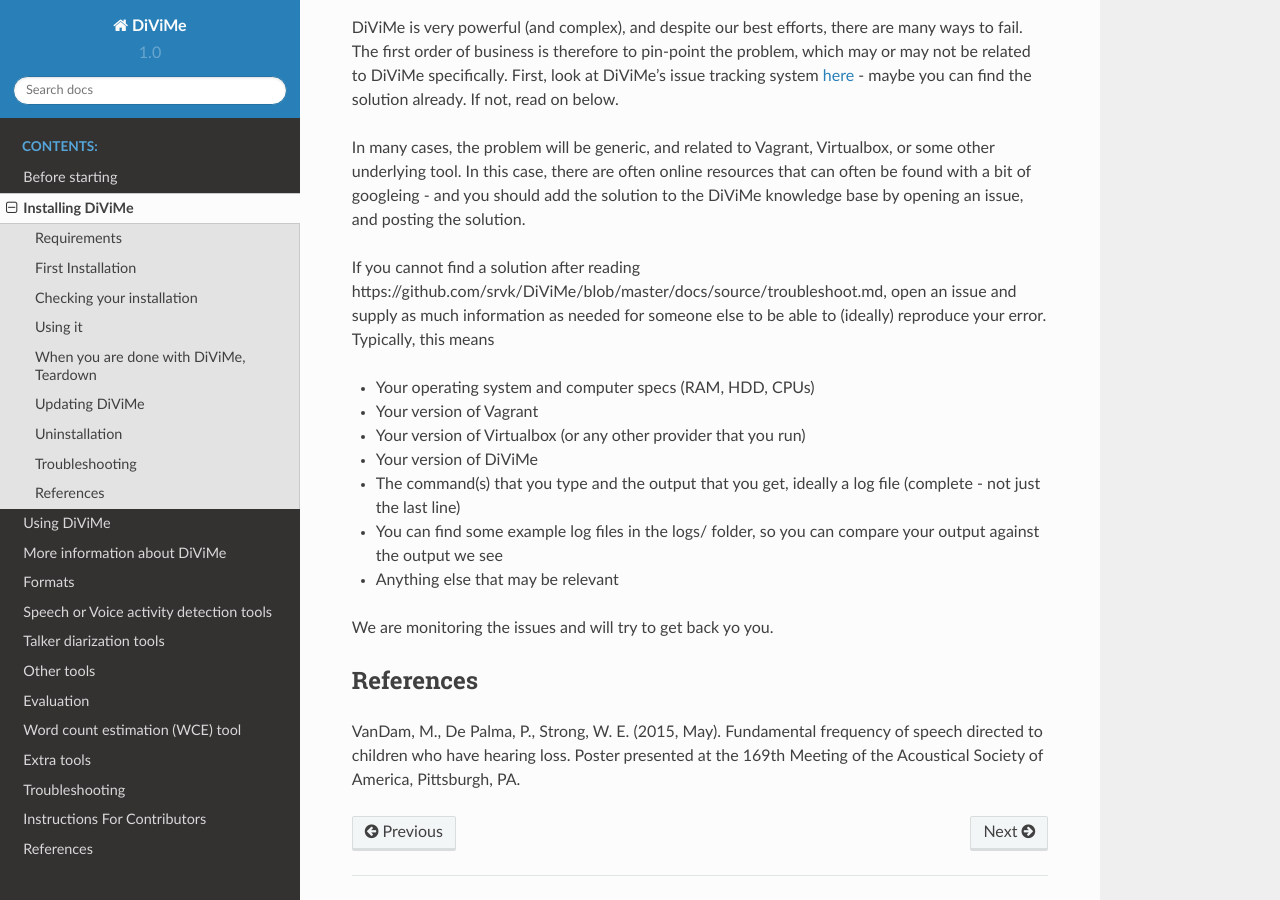
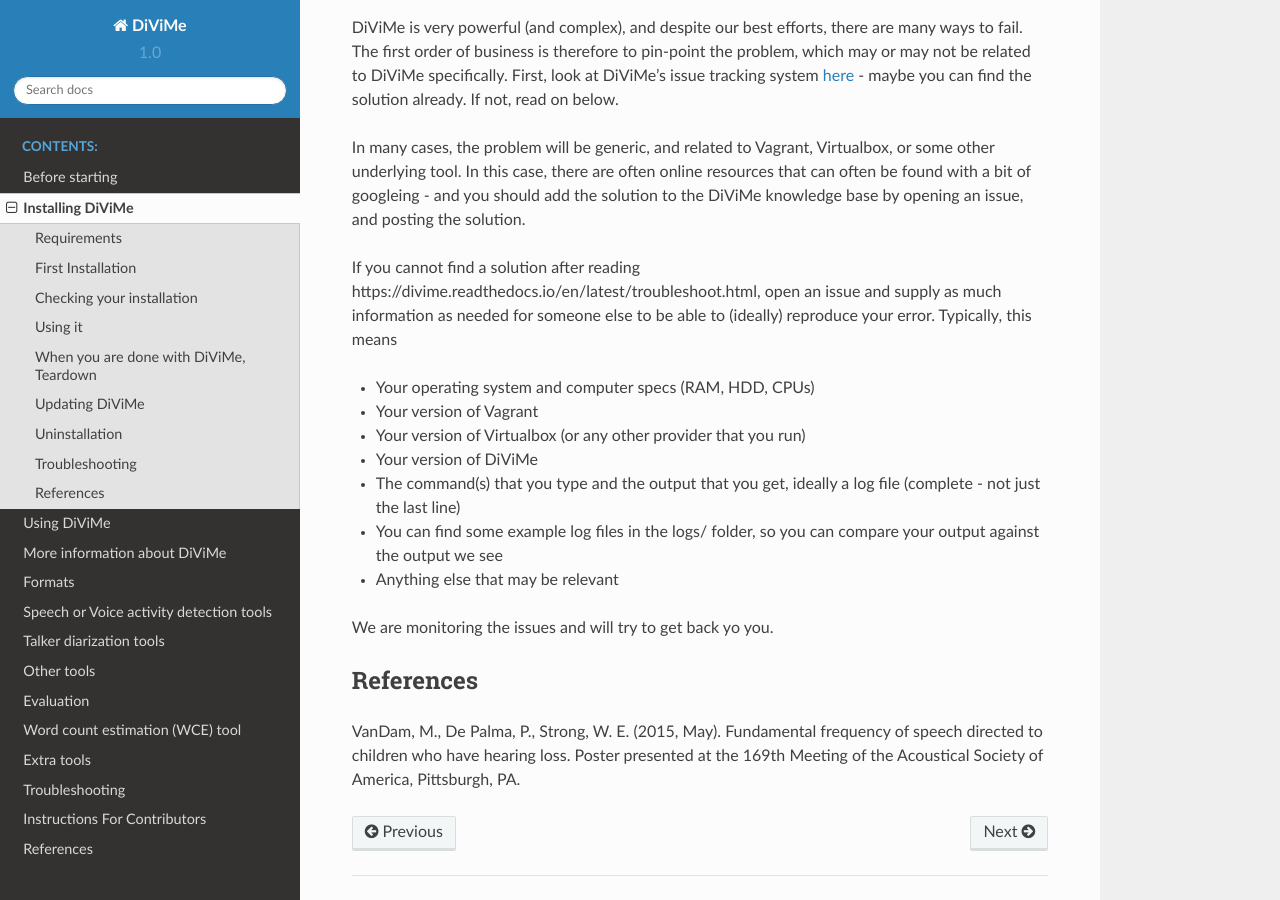
Before and after one commit to srvk/DiViMe, a Sphinx documentation site: the page built from docs/source/install.md, in a window 1280 px wide and 900 px high, scrolled down 3224 px. Built offline with Sphinx 7.4.7 and the Read the Docs theme 2.0.0, drawn with Linux system fonts in a browser that asks for light colours; some of the changed lines change nothing that is shown.

Commit message:
Update install.md

```diff
--- a/docs/source/install.md
+++ b/docs/source/install.md
@@ -114,7 +114,7 @@
 
 In many cases, the problem will be generic, and related to Vagrant, Virtualbox, or some other underlying tool. In this case, there are often online resources that can often be found with a bit of googleing - and you should add the solution to the DiViMe knowledge base by opening an issue, and posting the solution.
 
-If you cannot find a solution after reading https://github.com/srvk/DiViMe/blob/master/docs/source/troubleshoot.md, open an issue and supply as much information as needed for someone else to be able to (ideally) reproduce your error. Typically, this means
+If you cannot find a solution after reading https://divime.readthedocs.io/en/latest/troubleshoot.html, open an issue and supply as much information as needed for someone else to be able to (ideally) reproduce your error. Typically, this means
 
 - Your operating system and computer specs (RAM, HDD, CPUs)
 - Your version of Vagrant
```
